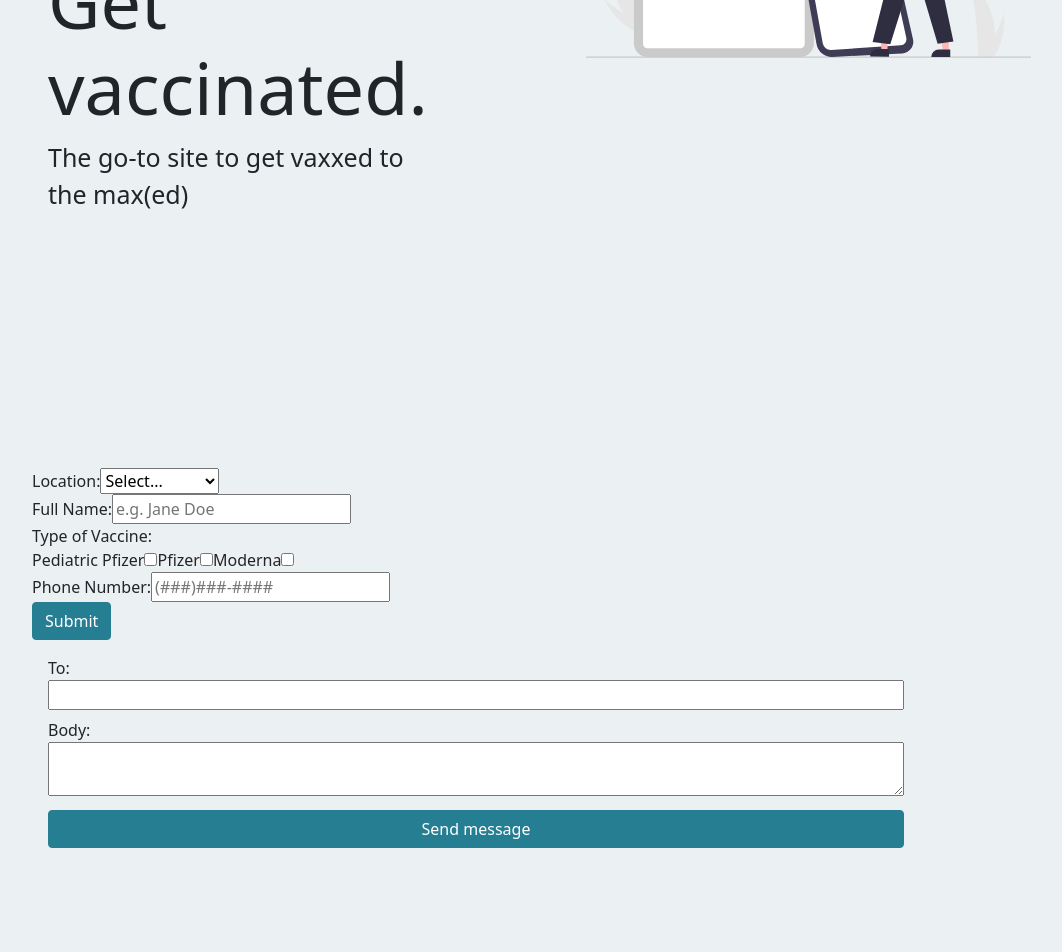
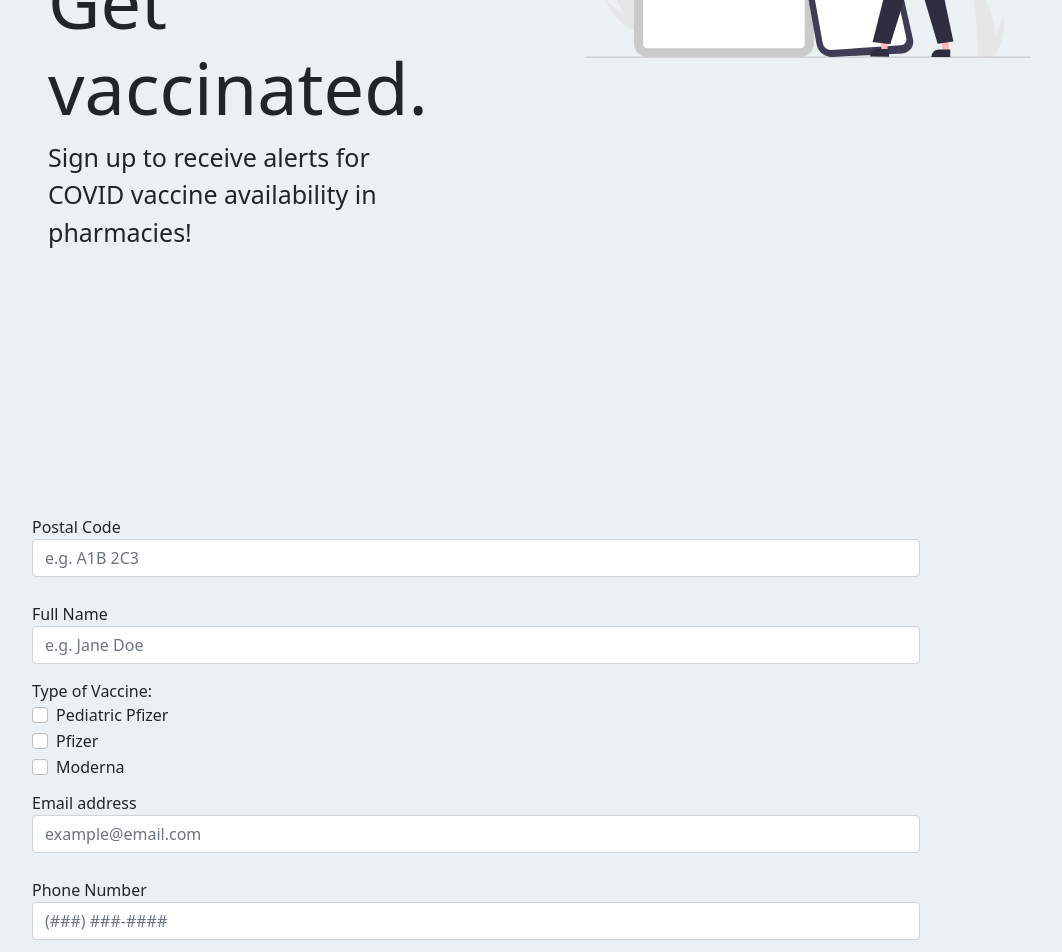
Before and after one commit to jocelynxu88/vaxalert, a React (Create React App) app: page / in a window 1280 px wide. Shown: the part 420-1372 px from the top of the page, without its empty margins (164-1226 px from the left). Built offline with nearby package versions, Linux system fonts and the light colour scheme.

Commit message:
frontend

```diff
--- a/src/App.js
+++ b/src/App.js
@@ -2,13 +2,15 @@ import React from "react";
 import './App.css';
 import Header from "./components/Header.js";
 import Footer from "./components/Footer.js";
-import Form from "./components/Form.js";
+import EntryForm from "./components/Form.js";
 import 'bootstrap/dist/css/bootstrap.min.css';
 import Button from 'react-bootstrap/Button';
 import { Container, Row, Col } from 'react-grid-system';
 import SMSForm from "./components/SMSForm";
 import {ReactComponent as AlertGraphic} from "./components/AlertGraphic.svg";
-
+<style>
+@import url('https://fonts.googleapis.com/css2?family=Roboto&family=Source+Sans+Pro:wght@300;700&display=swap');
+</style>
 
 function App() {
   return (
@@ -22,22 +24,20 @@ function App() {
               <div className="intro">
                 <h1>Get notified.</h1>
                 <h1>Get vaccinated.</h1>
-                <p>The go-to site to get vaxxed to the max(ed)</p>
+                <p>Sign up to receive alerts for COVID vaccine availability in pharmacies!</p>
               </div>
             </Col>
             <Col md={5}>
               <div className="cutegraphic">
-                {/* <img alt="vaccinegraphic" src="https://images-na.ssl-images-amazon.com/images/I/8136d0VMhSL.jpg" /> */}
                 <AlertGraphic/>
-                {/* <img src={AlertGraphic}/> */}
               </div>
             </Col>
           </Row>
           <Row>
             <Col xs={12}>
               <div className="formlayout">
-                <Form />
-                <SMSForm />
+                <EntryForm />
+                {/* <SMSForm /> */}
               </div>
             </Col>
           </Row>
--- a/src/components/Footer.js
+++ b/src/components/Footer.js
@@ -8,7 +8,7 @@ const Footer = () => {
     return (
         <footer>
             <div class = 'Footer'>
-                <p> Footer </p>
+                {/* <p> Footer </p>  */}
             </div>
 
         </footer>
--- a/src/components/Form.css
+++ b/src/components/Form.css
@@ -0,0 +1,9 @@
+.form-group{
+    padding-top:10px;
+    padding-bottom:15px;
+}
+
+.form-check-input:checked{
+    background-color: #076072;
+    border-color:#267E92;
+}
--- a/src/components/Form.js
+++ b/src/components/Form.js
@@ -3,9 +3,44 @@ import { useState } from "react";
 // import ReactDOM from 'react-dom';
 import 'bootstrap/dist/css/bootstrap.min.css';
 import Button from 'react-bootstrap/Button';
+import { Component } from 'react';
+import Container from 'react-bootstrap/Container';
+import Form from 'react-bootstrap/Form';
+import './Form.css';
+// import {Checkbox} from 'react-bootstrap';
 
+// class EntryForm extends Component {
+//     render() {
+//       return (
+//       <Container>
+//         <Form>
+//           <Form.Group controlId="form.Name">
+//               <Form.Label>Name</Form.Label>
+//               <Form.Control type="text" placeholder="Enter name" />
+//           </Form.Group>
+//           <Form.Group controlId="form.Email">
+//               <Form.Label>Email address</Form.Label>
+//               <Form.Control type="email" placeholder="name@example.com" />
+//           </Form.Group>
+//           <Form.Group controlId="form.Phone">
+//               <Form.Label>Email address</Form.Label>
+//               <Form.Control type="tel" placeholder="(###)-###-####" />
+//           </Form.Group>
+//           <Form.Group>
+//               <input type="checkbox"> <label>Pfizer</label></input>
+//             {/* <Checkbox inline>Pediatric Pfizer</Checkbox> <Checkbox inline>Pfizer</Checkbox>{' '}
+//             <Checkbox inline>Moderna</Checkbox> */}
+//         </Form.Group>
+//         </Form>
+//       </Container>
+//       );
+//     }
 
-function Form() {
+//   }
+
+//   export default EntryForm;
+
+function EntryForm() {
     const [inputs, setInputs] = useState({});
 
     const handleChange = (event) => {
@@ -16,32 +51,53 @@ function Form() {
 
     const handleSubmit = (event) => {
       event.preventDefault();
-      alert(inputs);
+      alert("submitted");
     }
 
     return (
       <form onSubmit={handleSubmit}>
-        <div>
-            <label>Location:
-                <select name="location">
-                    <option>Select...</option>
-                    <option>Ottawa</option>
-                    <option>Owen Sound</option>
-                </select>
+        {/* <div class="form-group">
+            <label for="location">Location</label>
+            <select class="form-control" id="location">
+            <option>Select...</option>
+            <option>Ottawa</option>
+            <option>Owen Sound</option>
+            <option>London</option>
+            <option>Hamilton</option>
+        </select>
+        </div> */}
+        <div class="form-group">
+             <label for="postalcode">Postal Code</label>
+             <input type="text" class="form-control" id="postalcode" placeholder="e.g. A1B 2C3" />
+        </div>
+        <div class="form-group">
+             <label for="fullname">Full Name</label>
+             <input type="text" class="form-control" id="fullname" placeholder="e.g. Jane Doe" />
+        </div>
 
+            <label> Type of Vaccine:
+                <div class="form-check">
+                <input class="form-check-input" type="checkbox" id="vaccine1" value="PEDPFIZER" />
+                <label class="form-check-label" for="vaccine1">Pediatric Pfizer</label>
+                </div>
+                <div class="form-check">
+                <input class="form-check-input" type="checkbox" id="vaccine2" value="PFIZER" />
+                <label class="form-check-label" for="vaccine2">Pfizer</label>
+                </div>
+                <div class="form-check">
+                <input class="form-check-input" type="checkbox" id="vaccine3" value="MODERNA" />
+                <label class="form-check-label" for="vaccine3">Moderna</label>
+                </div>
             </label>
-        </div>
-        <div>
-            <label>Full Name:
-                <input
-                type="text"
-                name="first"
-                placeholder="e.g. Jane Doe"
-                onChange={handleChange} required
-                />
-            </label>
-        </div>
-        <div>
+            <div class="form-group">
+    <label for="email">Email address</label>
+    <input type="email" class="form-control" id="email" aria-describedby="emailHelp" placeholder="example@email.com"/>
+
+  </div>
+
+
+        {/* <div>
+
         <label>Type of Vaccine:
             <div>
                 <label>Pediatric Pfizer
@@ -55,18 +111,22 @@ function Form() {
                 </label>
             </div>
         </label>
-        </div>
+        </div> */}
         {/* <div>
             <label>Email:
                 <input name="email" type="email" placeholder="example@email.com" required />
 
             </label>
         </div> */}
-        <div>
+        {/* <div class="form-group">
             <label>Phone Number:
-                <input name="phone" type="tel" placeholder="(###)###-####" required />
+                <input  name="phone" type="tel" placeholder="(###)###-####" required />
 
             </label>
+        </div> */}
+        <div class="form-group">
+             <label for="phone">Phone Number</label>
+             <input type="tel" class="form-control" id="phone" placeholder="(###) ###-####" required/>
         </div>
         <Button type="submit" className="custom-btn" >
             Submit
@@ -75,4 +135,4 @@ function Form() {
     )
   }
 
-export default Form;
+export default EntryForm;
--- a/src/components/Header.css
+++ b/src/components/Header.css
@@ -11,6 +11,6 @@ nav{
     float: left;
     margin-left: 30px;
     margin-top:10px;
-    width: 90px;
-    height: 38px;
+    /* width: 90px; */
+    height: 50px;
 }
--- a/src/components/Header.js
+++ b/src/components/Header.js
@@ -1,15 +1,20 @@
 import React from 'react';
 import './Header.css';
+import Logo from "./Logo.png";
 
 
 const Header = () =>{
 
     return(
-        <nav>
+        <div>
+            <nav>
             <div>
-                <img alt="logo" className="vaxlogo" src="https://marsdd.com/wp-content/uploads/2020/12/Vaccine.jpg" />
+                {/* <img alt="logo" className="vaxlogo" src="https://marsdd.com/wp-content/uploads/2020/12/Vaccine.jpg" /> */}
+                <img src={Logo} className="vaxlogo"/>
             </div>
         </nav>
+        </div>
+
     )
 }
 
```
Also changed, not shown: src/components/Logo.png (added).
